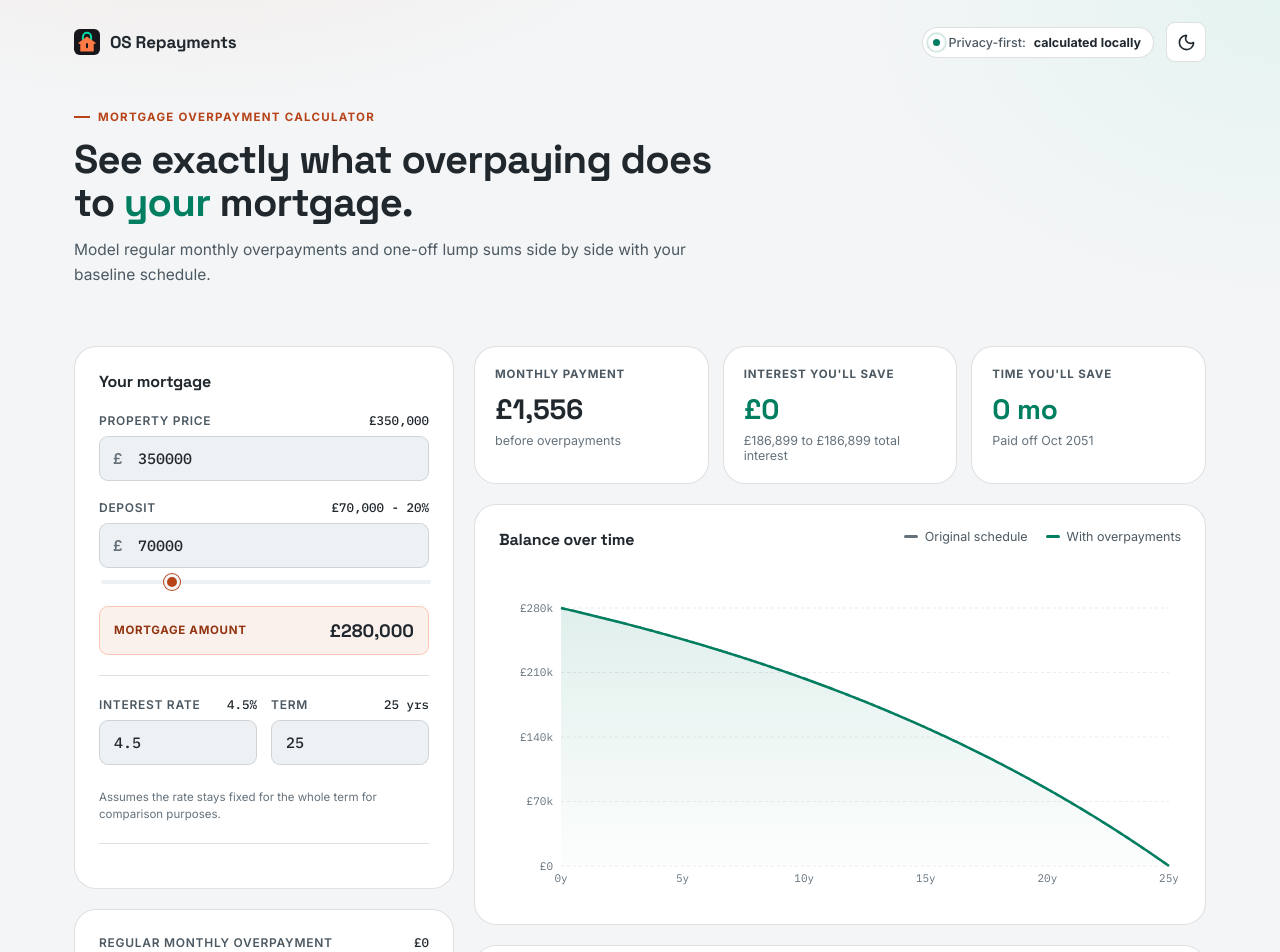
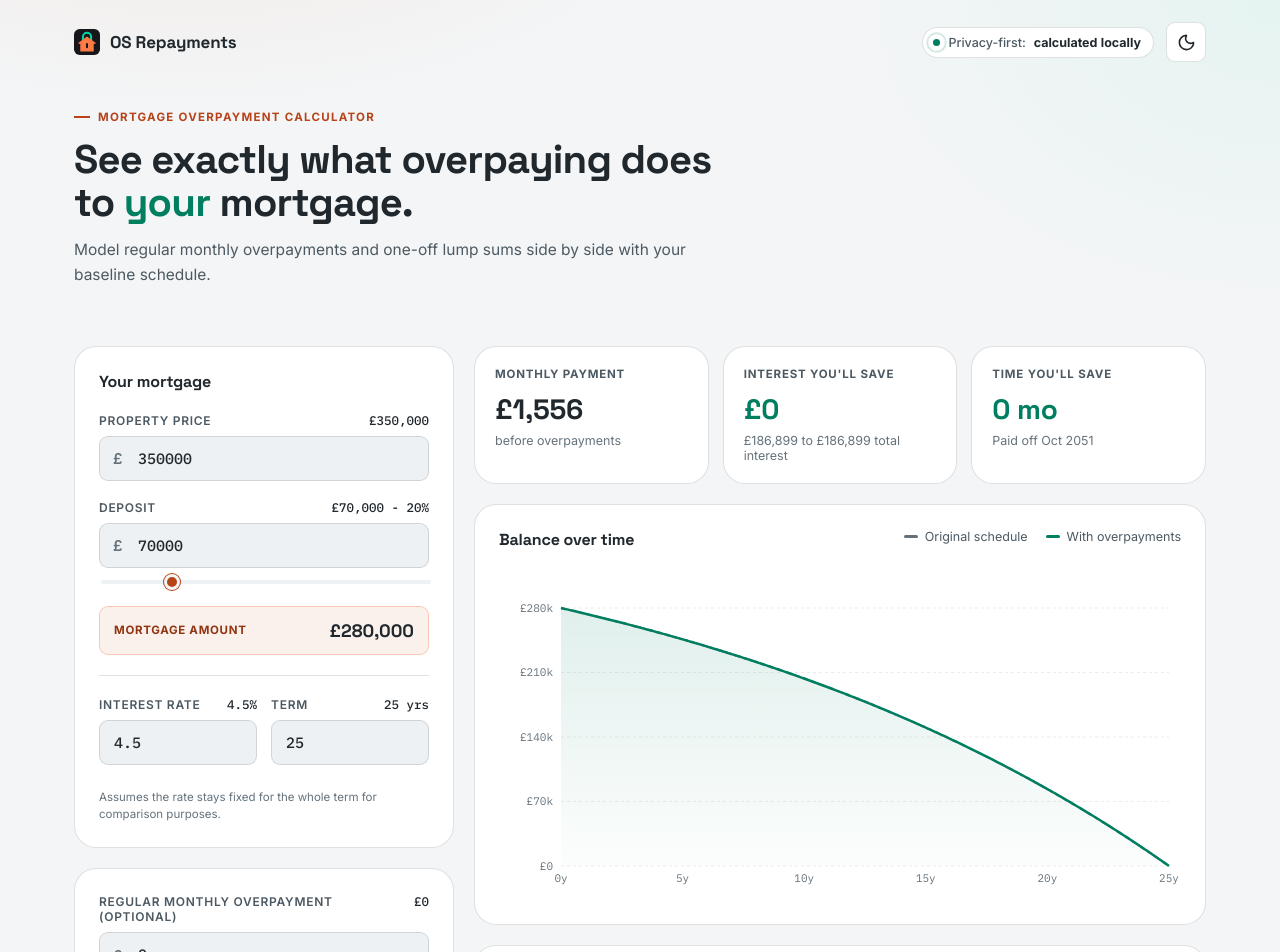
Before and after one commit to amprew/mortgage-calculator, a React (Vite) app: page / in a window 1280 px wide. Shown: the top 952 px of the page. Built offline with nearby package versions, Linux system fonts and the light colour scheme.

Commit message:
Remove divider

```diff
--- a/src/components/InputPanel.tsx
+++ b/src/components/InputPanel.tsx
@@ -97,8 +97,6 @@ export default function InputPanel({ inputs, setInput, computed }: InputPanelPro
 
             <div className="sub-hint">Assumes the rate stays fixed for the whole term for comparison purposes.</div>
 
-            <div className="divider" />
-
         </div>
 
         <div className="card table-card">
```
